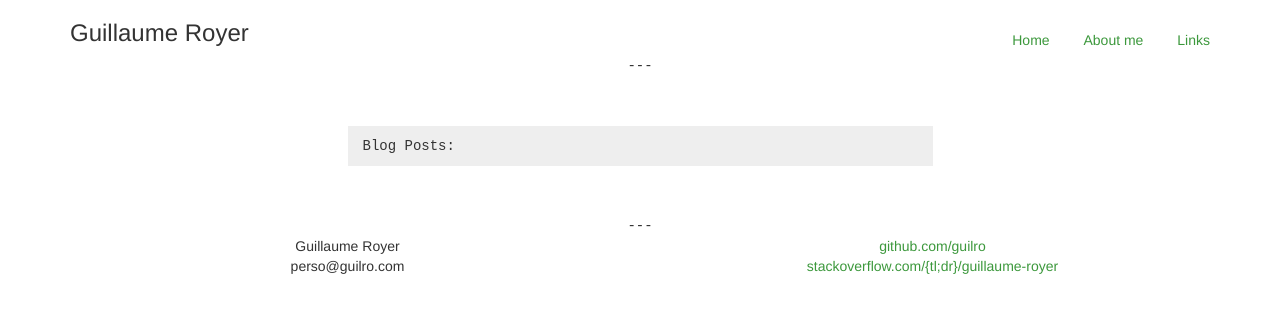
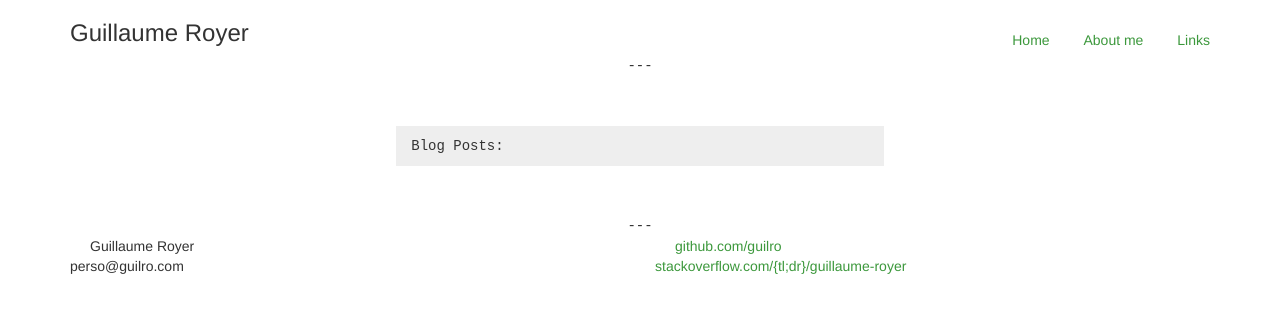
Before and after one commit to jillro/guilro.github.io, a Jekyll site: the page built from index.html, in a window 1280 px wide. Shown: the top 313 px of the page. Built offline with Jekyll 4.4.1, drawn with Linux system fonts in a browser that asks for light colours; Markdown is read by kramdown in place of the engine named in the settings.

Commit message:
fix template

```diff
--- a/_layouts/default.html
+++ b/_layouts/default.html
@@ -2,7 +2,6 @@
 <html>
     <head>
         <meta charset="utf-8">
-        <meta http-equiv="X-UA-Compatible" content="IE=edge,chrome=1">
         <title>{{ page.title }} - {{ site.name}}</title>
         <meta name="viewport" content="width=device-width">
         <link rel="alternate" type="application/rss+xml" title="{{ site.name }}" href="{{ site.url }}/feed.xml">
@@ -28,7 +27,7 @@
             </div>
 
             <div class="row">
-                <div class="col-md-12" id="content">
+                <div class="col-md-10 col-md-offset-1" id="content">
                      {{ content }}
                 </div>
             </div>
--- a/css/main.css
+++ b/css/main.css
@@ -26,7 +26,6 @@
 #content {
     padding-top: 50px;
     padding-bottom: 50px;
-    text-align: justify;
 }
 
 #content #comments {
@@ -36,6 +35,11 @@
 
 p img {
     float:left;
+}
+
+p {
+    text-align: justify;
+    text-indent:20px;
 }
 
 #content #comments #sorry {
```
